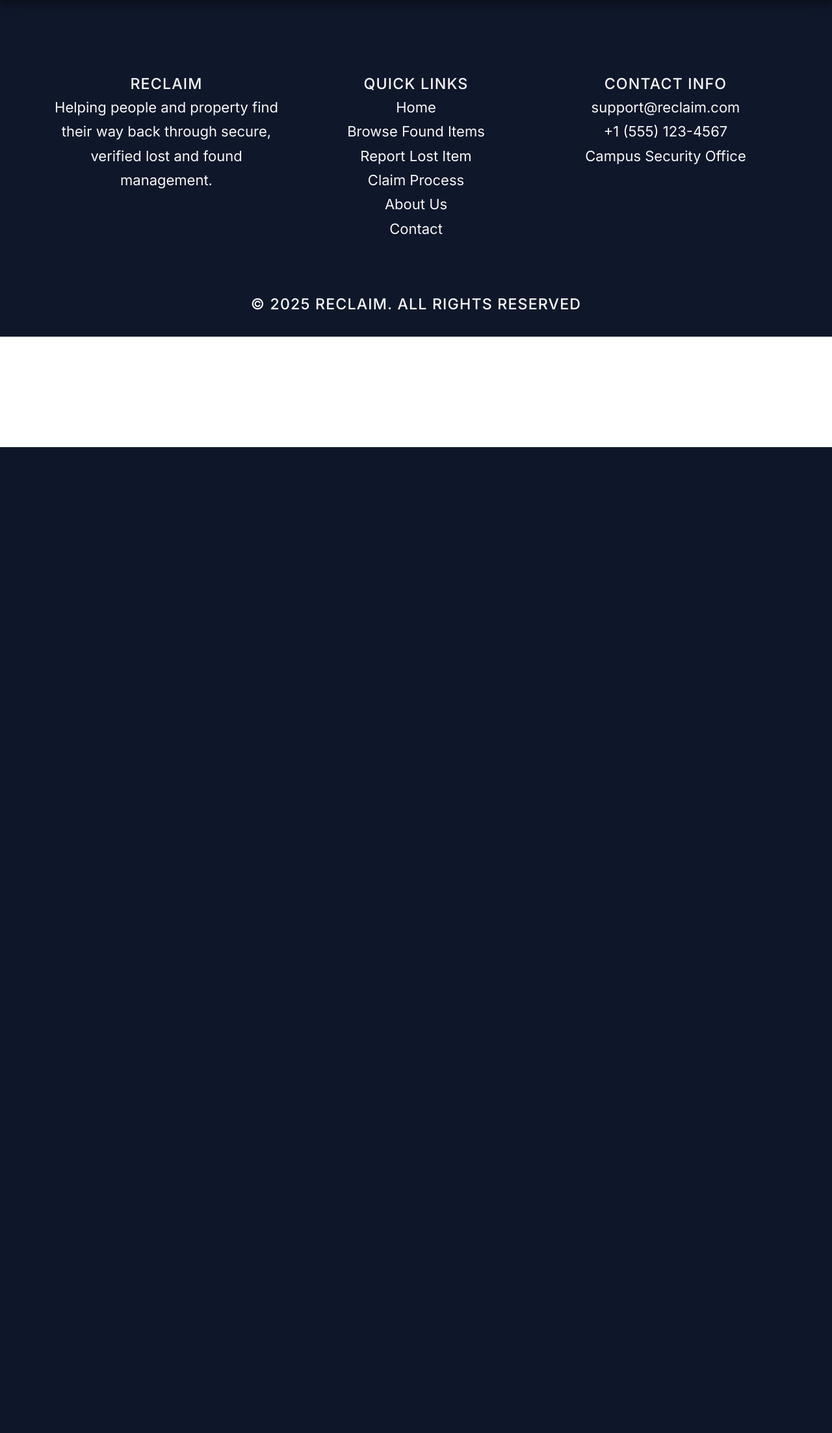
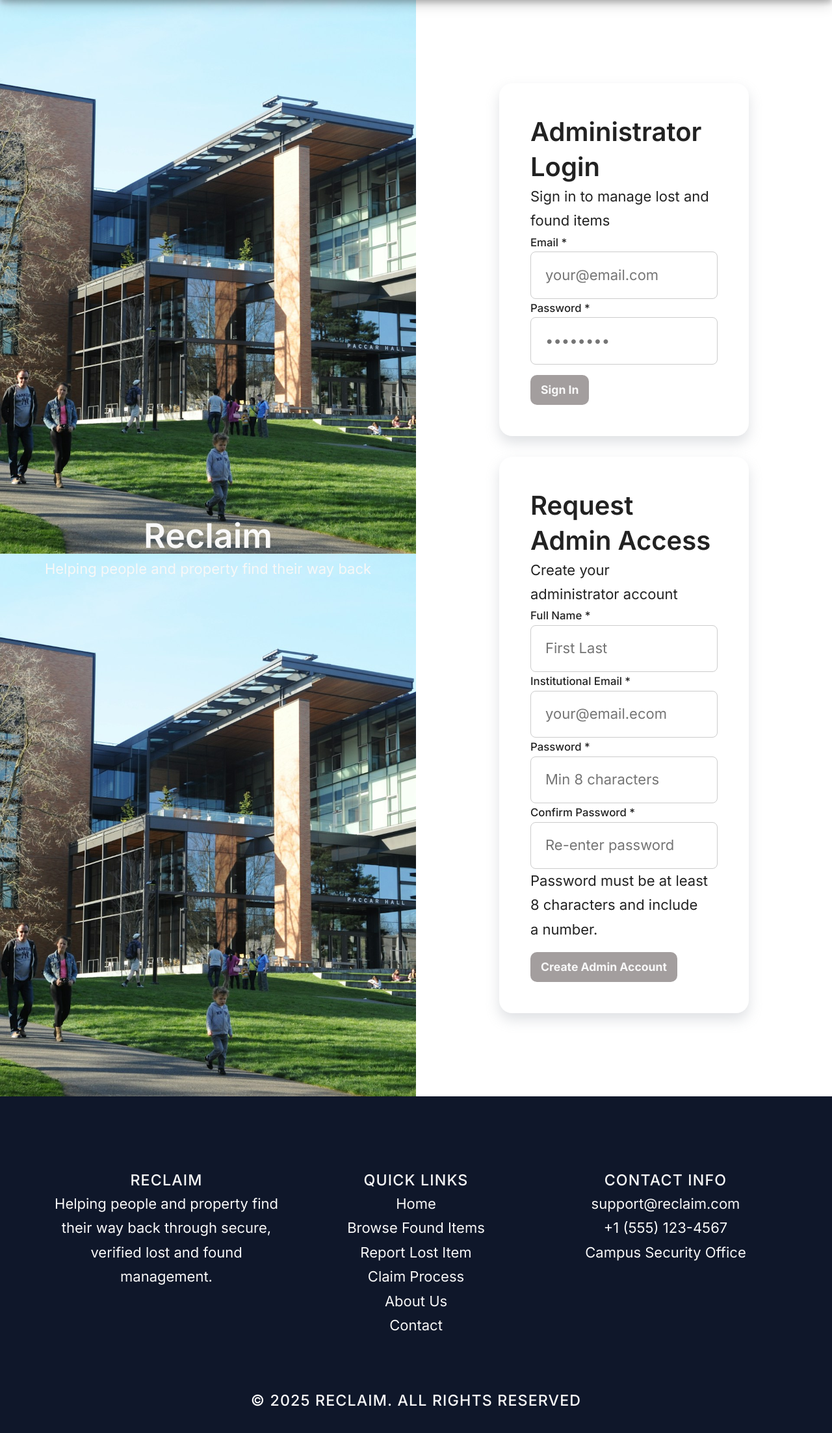
Before and after one commit to adig02/COMP1006, a PHP site: page /login.php in a window 1280 px wide. Shown: the part 112-2317 px from the top of the page at 65% size. Before the commit the page ends 800 px from the top, so only its background shows below. Run offline with PHP 8.4, Linux system fonts and the light colour scheme; some libraries are stand-ins or nearby versions.

Commit message:
Login & Register page static content, form & styling completed.

```diff
--- a/Project/css/style.css
+++ b/Project/css/style.css
@@ -52,6 +52,7 @@
     --light-blue: #eff6ff;
     --black: #1E1E1E;
     --icon-container-bg: rgb(219 234 254);
+    --white: #f8f8f8;
 }
 html {
     font-size: 16px; /* baseline for rem */
@@ -503,4 +504,26 @@
     font-weight: bold;
 }
 
-/*-------------------------------------------------------Register-Page------------------------------------------------*/
+/*-------------------------------------------------Login-Register-Page------------------------------------------------*/
+.login-register{
+    display: grid;
+    grid-template-columns: 1fr 1fr;
+    justify-items: center;
+    align-content: center;
+}
+.login-hero{
+    display: flex;
+    flex-direction: column;
+    justify-content: center;
+    align-items: center;
+    background: url("../img/about-us-img.jpg") no-repeat center/cover fixed;
+    width: 100%;
+    height: 100%;
+    color: var(--white);
+}
+.login-register-div{
+    display: flex;
+    flex-direction: column;
+    gap: 2rem;
+    padding: 3rem;
+}
--- a/Project/login.php
+++ b/Project/login.php
@@ -1,13 +1,53 @@
 <?php
 // setting the custom metadata
-$pageTitle = "PROJECTNAME | Login";
-$pageDesc = "LOGIN PAGE DESCRIPTION";
-
-// include required files
+$pageTitle = "Reclaim | Login";
+$pageDesc = "Admin Login/Register For an admin account";
 
 // adding the header
 require './templates/header.php';
-
+?>
+            <section class="login-register">
+                <div class="login-hero">
+                    <h2>Reclaim</h2>
+                    <p>Helping people and property find their way back</p>
+                </div>
+                <div class="login-register-div contact-container">
+                    <div class="login-container contact-card">
+                        <h3>Administrator Login</h3>
+                        <p>Sign in to manage lost and found items</p>
+                        <form class="login-form" action="#" method="post">
+                            <label for="email">Email *</label>
+                            <input id="email" name="email" type="email" required placeholder="your@email.com">
+                            <label for="password">Password *</label>
+                            <input id="password" name="password" type="password" required placeholder="••••••••">
+                            <button type="submit" class="btn btn--primary">Sign In</button>
+                        </form>
+                    </div>
+                    <div class="register-container contact-card">
+                        <h3>Request Admin Access</h3>
+                        <p>Create your administrator account</p>
+                        <form class="register-form" action="#" method="post">
+                            <label for="name">Full Name *</label>
+                            <input id="name" name="name" type="text" required placeholder="First Last">
+                            <label for="email">Institutional Email *</label>
+                            <input id="email" name="email" type="email" required placeholder="your@email.ecom">
+                            <div class="grid-2">
+                                <div>
+                                    <label for="password">Password *</label>
+                                    <input id="password" name="password" type="password" required placeholder="Min 8 characters">
+                                </div>
+                                <div>
+                                    <label for="confirm">Confirm Password *</label>
+                                    <input id="confirm" name="confirm" type="password" required placeholder="Re-enter password">
+                                </div>
+                            </div>
+                            <p>Password must be at least 8 characters and include a number.</p>
+                            <button type="submit" class="btn">Create Admin Account</button>
+                        </form>
+                    </div>
+                </div>
+            </section>
+<?php
 // adding the footer
 require './templates/footer.php';
 ?>
```
